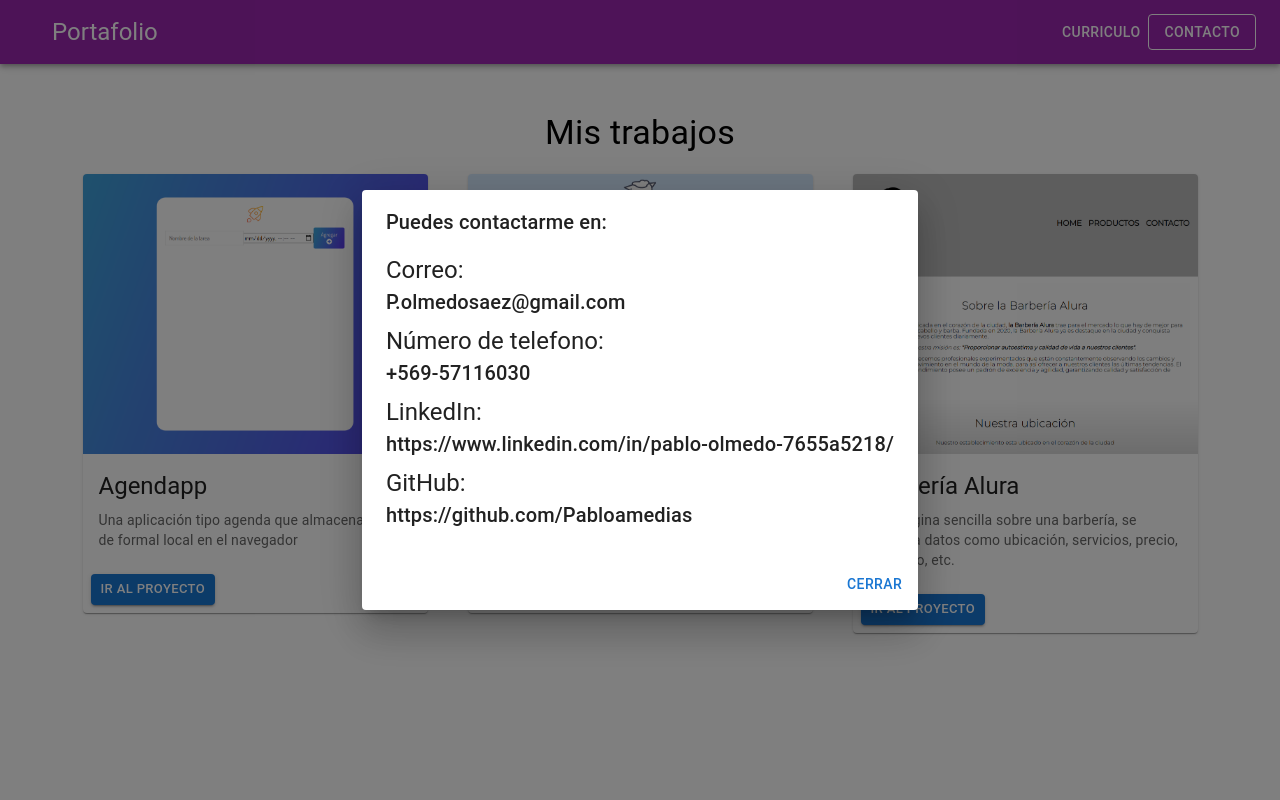
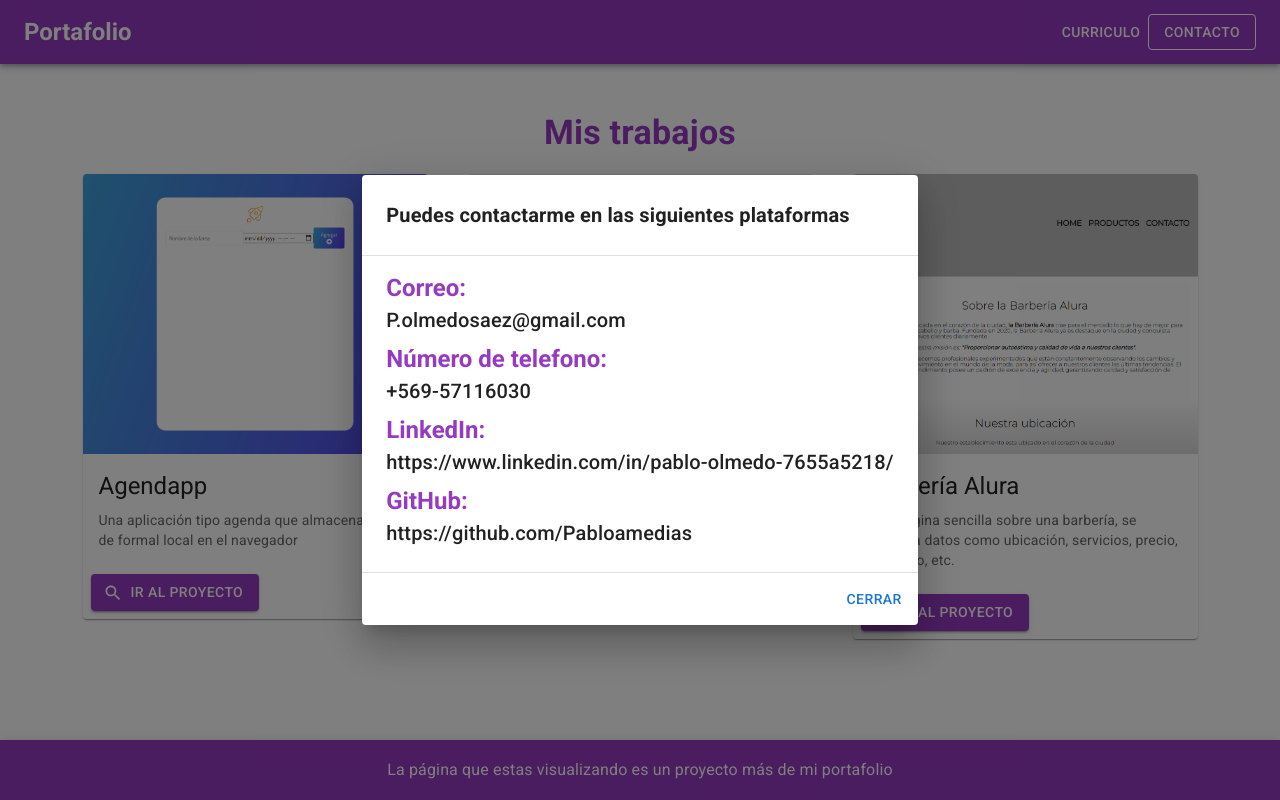
Before and after one commit to Pabloamedias/Portafolio, a React (Create React App) app: page / in a window 1280 px wide. Both pictures are taken after a click on the button "CONTACTO". Built offline with nearby package versions, Linux system fonts and the light colour scheme.

Commit message:
Terminamos de personalizar el portafolios, de aqui en adelante solo quedan agregar nuevos proyectos y optimizar con React-router

```diff
--- a/public/index.html
+++ b/public/index.html
@@ -9,6 +9,10 @@
       name="description"
       content="Web site created using create-react-app"
     />
+    <link
+  rel="stylesheet"
+  href="https://fonts.googleapis.com/css?family=Roboto:300,400,500,700&display=swap"
+/>
 
     <title>Portafolio-Pablo Olmedo</title>
   </head>
--- a/src/App.js
+++ b/src/App.js
@@ -1,12 +1,27 @@
 import "./App.css";
+import Footer from "./components/footer";
 import ListaCards from "./components/listaCards";
 import Navbar from "./components/navBar";
+
+import { ThemeProvider } from "@emotion/react";
+import { createMuiTheme } from "@mui/material";
+
+const themeCv = createMuiTheme({
+  palette: {
+    secondary: {
+      main: "#963ac1",
+    },
+  },
+});
 
 function App() {
   return (
     <>
-      <Navbar />
-      <ListaCards />
+      <ThemeProvider theme={themeCv}>
+        <Navbar />
+        <ListaCards />
+        <Footer />
+      </ThemeProvider>
     </>
   );
 }
--- a/src/components/contacto.js
+++ b/src/components/contacto.js
@@ -5,6 +5,7 @@ import DialogActions from "@mui/material/DialogActions";
 import DialogContent from "@mui/material/DialogContent";
 import DialogTitle from "@mui/material/DialogTitle";
 import ContactoContenido from "./contactoContenido";
+import { Typography } from "@mui/material";
 export default function BotonContacto() {
   const [open, setOpen] = React.useState(false);
 
@@ -27,10 +28,10 @@ export default function BotonContacto() {
         aria-labelledby="alert-dialog-title"
         aria-describedby="alert-dialog-description"
       >
-        <DialogTitle className="colorMorado">
-          Puedes contactarme en:
-        </DialogTitle>
-        <DialogContent>
+        <Typography variant="h6" padding={3} fontWeight="bold">
+          Puedes contactarme en las siguientes plataformas
+        </Typography>
+        <DialogContent dividers>
           <ContactoContenido />
         </DialogContent>
         <DialogActions>
--- a/src/components/contactoContenido.js
+++ b/src/components/contactoContenido.js
@@ -2,28 +2,48 @@ import { Typography } from "@mui/material";
 export default function ContactoContenido() {
   return (
     <>
-      <Typography variant="h5" component="h5">
+      <Typography
+        variant="h5"
+        component="h5"
+        color="secondary"
+        fontWeight="bold"
+      >
         Correo:
       </Typography>
       <Typography variant="h6" component="h6" gutterBottom>
         P.olmedosaez@gmail.com
       </Typography>
 
-      <Typography variant="h5" component="h5">
+      <Typography
+        variant="h5"
+        component="h5"
+        color="secondary"
+        fontWeight="bold"
+      >
         Número de telefono:
       </Typography>
       <Typography variant="h6" component="h6" gutterBottom>
         +569-57116030
       </Typography>
 
-      <Typography variant="h5" component="h5">
+      <Typography
+        variant="h5"
+        component="h5"
+        color="secondary"
+        fontWeight="bold"
+      >
         LinkedIn:
       </Typography>
       <Typography variant="h6" component="h6" gutterBottom>
         https://www.linkedin.com/in/pablo-olmedo-7655a5218/
       </Typography>
 
-      <Typography variant="h5" component="h5">
+      <Typography
+        variant="h5"
+        component="h5"
+        color="secondary"
+        fontWeight="bold"
+      >
         GitHub:
       </Typography>
       <Typography variant="h6" component="h6" gutterBottom>
--- /dev/null
+++ b/src/components/footer.js
@@ -0,0 +1,14 @@
+import * as React from "react";
+import AppBar from "@mui/material/AppBar";
+import Toolbar from "@mui/material/Toolbar";
+import { Typography } from "@mui/material";
+
+export default function Footer() {
+  return (
+    <AppBar position="fixed" color="secondary" sx={{ top: "auto", bottom: 0 }}>
+      <Typography component="h6" variant="subtitle1" align="center" padding={2}>
+        La página que estas visualizando es un proyecto más de mi portafolio
+      </Typography>
+    </AppBar>
+  );
+}
--- a/src/components/listaCards.js
+++ b/src/components/listaCards.js
@@ -17,7 +17,8 @@ const cardsArray = [
     image: previewFormulario,
 
     title: "Formulario PetShop",
-    description: "Un formulario sencillo pero con distintas validaciones",
+    description:
+      "Un formulario sencillo pero con distintas validaciones hechas con Regex y JS",
     url: "https://pet-shop-validacion-de-formulario.vercel.app/",
     alt: "Formulario PetShop",
   },
@@ -40,6 +41,8 @@ export default function ListaCards() {
         component="h4"
         align="center"
         padding={1}
+        color="secondary"
+        fontWeight="bold"
       >
         Mis trabajos
       </Typography>
--- a/src/components/modelCard.tsx
+++ b/src/components/modelCard.tsx
@@ -5,6 +5,7 @@ import CardContent from "@mui/material/CardContent";
 import CardMedia from "@mui/material/CardMedia";
 import Button from "@mui/material/Button";
 import Typography from "@mui/material/Typography";
+import SearchIcon from '@mui/icons-material/Search';
 
 interface Props{
     image: string;
@@ -33,8 +34,12 @@ export default function ModelCard({image, title, description, url, alt}: Props)
         </Typography>
       </CardContent>
       <CardActions>
-        <Button size="small"
+        <Button size="medium"
         variant="contained"
+        color="secondary"
+        startIcon={<SearchIcon />}
+
+
         onClick={() => {
           window.open(url);
         }}>
--- a/src/components/navBar.js
+++ b/src/components/navBar.js
@@ -4,7 +4,6 @@ import Box from "@mui/material/Box";
 import Toolbar from "@mui/material/Toolbar";
 import Typography from "@mui/material/Typography";
 import Button from "@mui/material/Button";
-import IconButton from "@mui/material/IconButton";
 import BotonContacto from "./contacto";
 
 export default function Navbar() {
@@ -12,14 +11,12 @@ export default function Navbar() {
     <Box sx={{ flexGrow: 1 }}>
       <AppBar position="static" color="secondary">
         <Toolbar>
-          <IconButton
-            size="large"
-            edge="start"
-            color="inherit"
-            aria-label="menu"
-            sx={{ mr: 2 }}
-          ></IconButton>
-          <Typography variant="h5" component="div" sx={{ flexGrow: 1 }}>
+          <Typography
+            variant="h5"
+            component="div"
+            sx={{ flexGrow: 1 }}
+            fontWeight="bold"
+          >
             Portafolio
           </Typography>
           <Button
```
